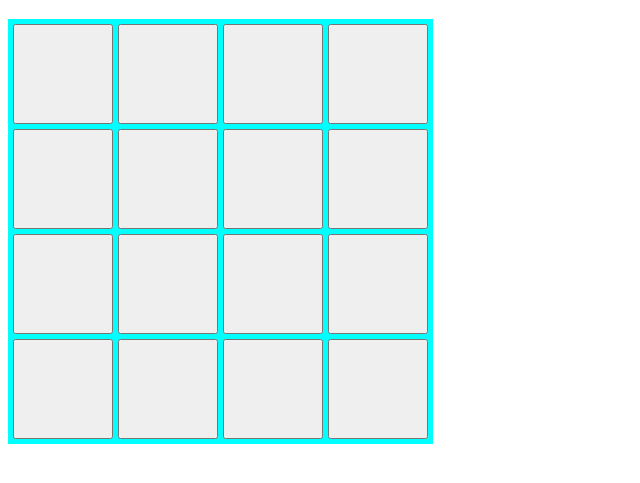
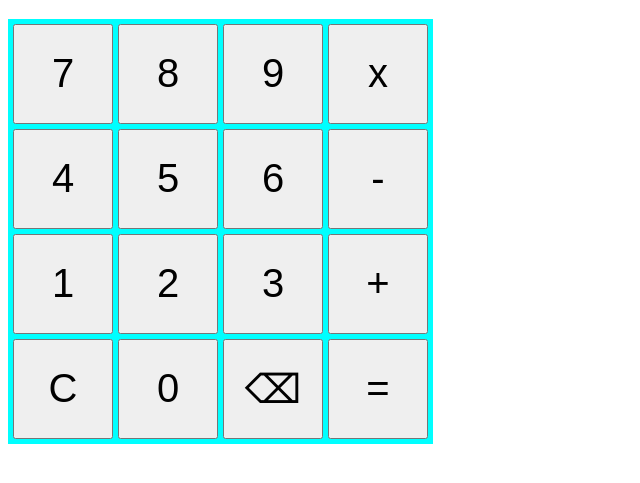
Before and after one commit to FilipTarajko/calculator, a plain HTML site: page index.html in a window 1280 px wide. Shown: the part 61-544 px from the top of the page, without its empty margins (0-640 px from the left). Drawn offline with Linux system fonts and the light colour scheme.

Commit message:
add buttons texts, clean up button loop

```diff
--- a/script.js
+++ b/script.js
@@ -22,18 +22,16 @@ function operate(a, operator, b){
     }
 }
 
+let buttons = [7, 8, 9, 'x', 4, 5, 6, '-', 1, 2, 3, '+', 'C', 0, '⌫', '='];
+
 function drawButtons()
 {
-    for(let i=0; i<4; i++)
+    for(let i=0; i<16; i++)
     {
-        for(let j=0; j<4; j++)
-        {
-            let newButton = document.createElement('button');
-            newButton.classList.add('button');
-            newButton.style.height = '100px';
-            newButton.style.width = '100px';
-            buttonContainer.appendChild(newButton);
-        }
+        let newButton = document.createElement('button');
+        newButton.classList.add('button');
+        newButton.textContent = buttons[i];
+        buttonContainer.appendChild(newButton);
     }
 }
 
--- a/styles.css
+++ b/styles.css
@@ -11,3 +11,9 @@ h1{
     height: 420px;
     grid-template-columns: repeat(4, 105px);
 }
+
+.button{
+    height: 100px;
+    width: 100px;
+    font-size: 40px;
+}
```
